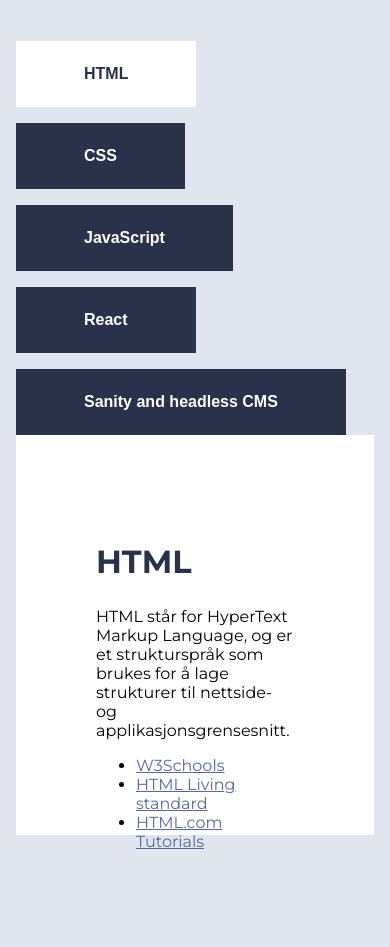
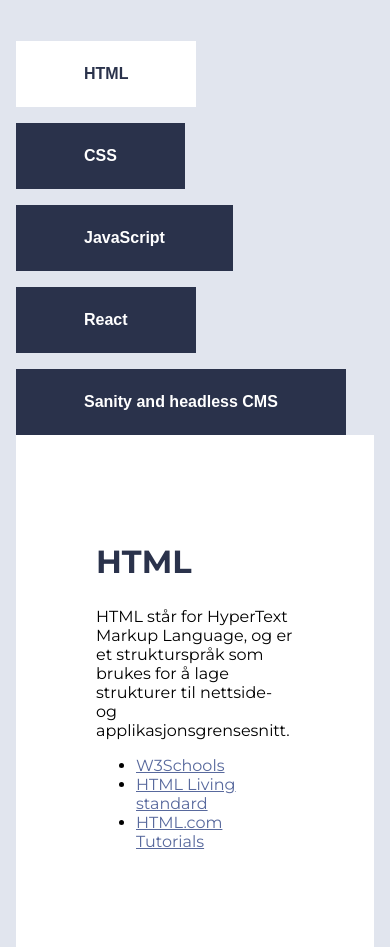
Before and after one commit to Vilped1/UIN23ak3_resourceapp_group13, a React (Vite) app in the folder arbeidskrav_3/: page /html in a window 390 px wide. Built offline with nearby package versions, Linux system fonts and the light colour scheme.

Commit message:
fiksa bakgrunn til mobil på article

```diff
--- a/arbeidskrav_3/src/styles/Main.scss
+++ b/arbeidskrav_3/src/styles/Main.scss
@@ -7,7 +7,7 @@ body {
     justify-content: center;
     height: 100dvh;
     align-items: center;
-    margin:0;
+    margin: 0;
 
     #cardbox {
         width: 100%;
@@ -15,10 +15,10 @@ body {
 
 
         main {
-            background-color: $white;
             max-height: 350px;
 
             article {
+                background-color: $white;
                 padding: 5rem;
 
                 h1 {
@@ -47,6 +47,7 @@ body {
     body {
         padding: 1rem;
     }
+
     main {
         min-height: 400px;
     }
```
